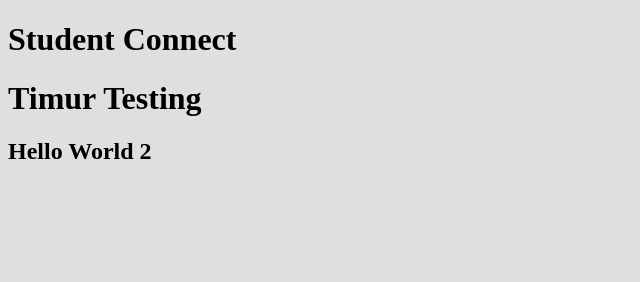
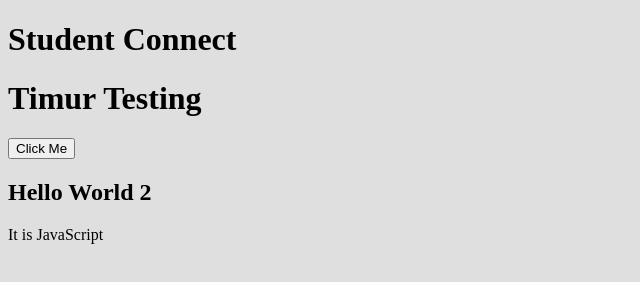
Before and after one commit to Stephen10121/studentconnect, a website: page index.html in a window 1280 px wide. Shown: the whole page, without its empty margins (0-640 px from the left). Drawn offline with Linux system fonts and the light colour scheme.

Commit message:
Learning HTML

```diff
--- a/index.html
+++ b/index.html
@@ -8,6 +8,13 @@
 	<body>
 		<h1>Student Connect</h1>
 		<h1>Timur Testing</h1>
+		<button>Click Me</button>
 		<h2>Hello World 2</h2>
+
+		<p id = "demo"></p>
+
+		<script>
+			document.getElementById("demo").innerHTML = "It is JavaScript";
+		</script>
 	</body>
 </html>
```
